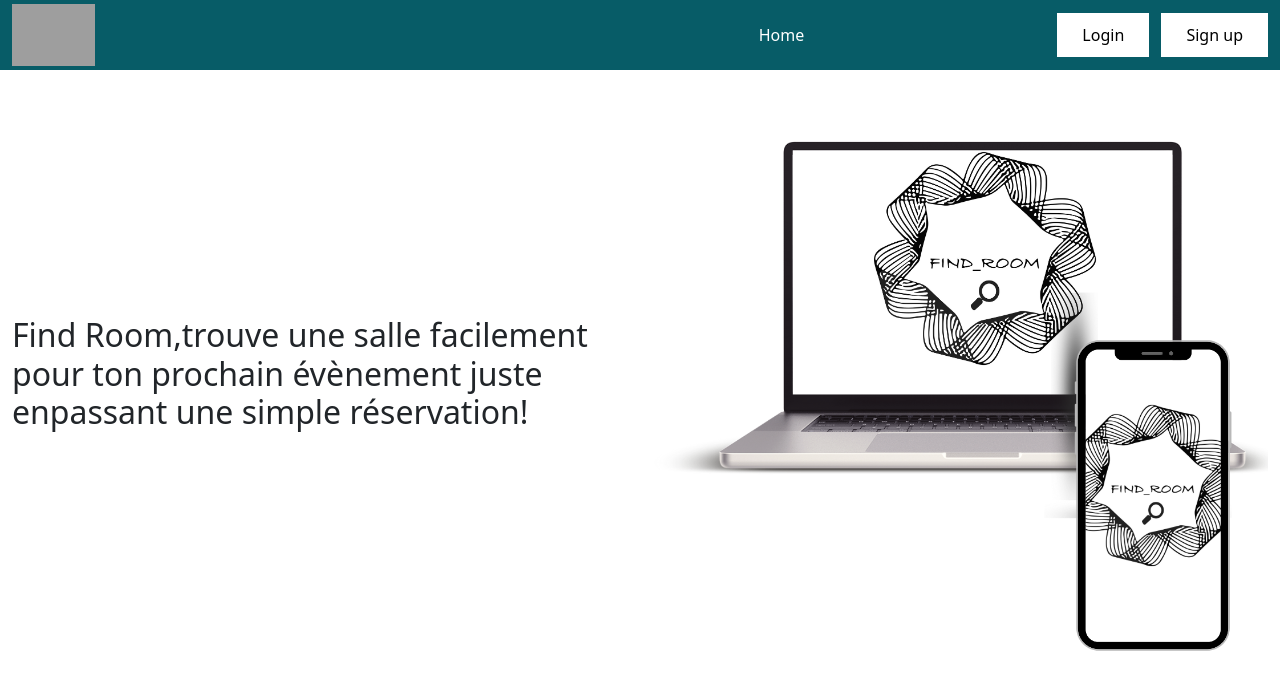
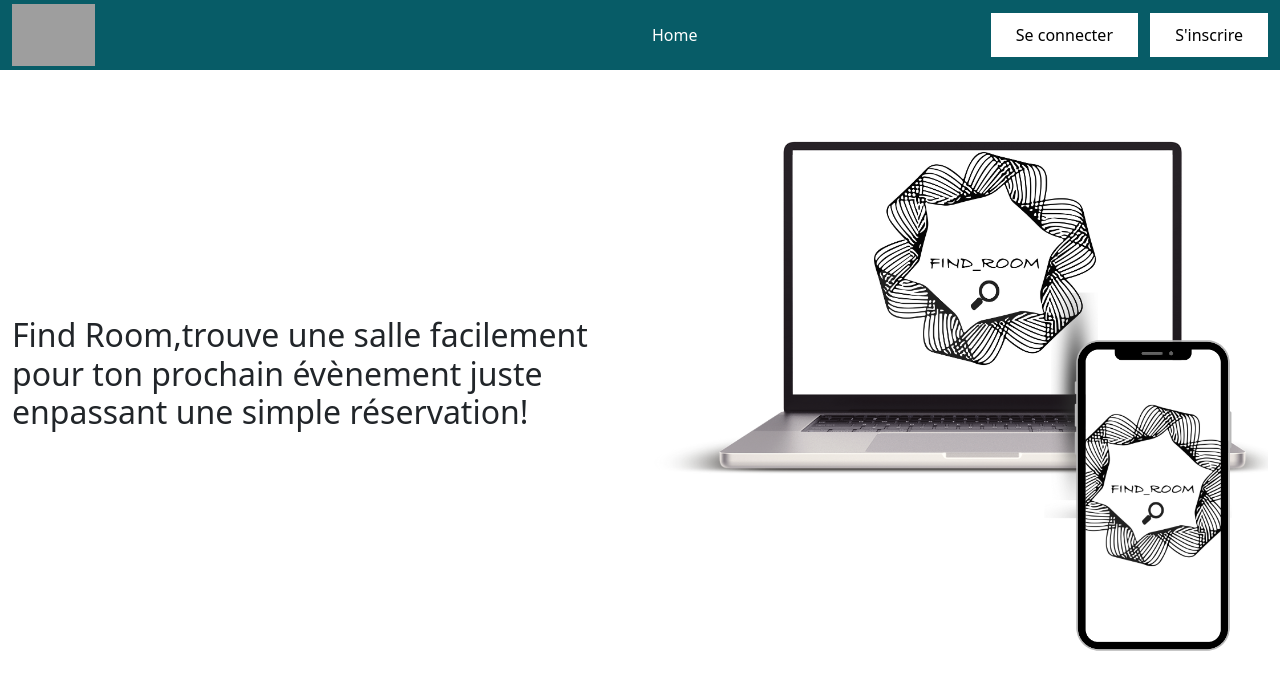
Before and after one commit to Sabo110/projet-tutore-license-avec-django, a Django app: page / in a window 1280 px wide. Shown: the top 685 px of the page. Run offline with Django 5.2, Linux system fonts and the light colour scheme; grey boxes are pictures that could not be loaded.

Commit message:
mis ajour des liens de la navbar

```diff
--- a/tutorial_project/templates/navbar1.html
+++ b/tutorial_project/templates/navbar1.html
@@ -5,12 +5,23 @@
         <div class="col-lg-1 col-md-2 ">
             <img src="{% static "images/logo.svg" %}" alt="logo" width="" height="" class="img-fluid">
         </div>
-        <div class="col-lg-1 offset-lg-6 col-md-2 offset-md-3">
-            <a href="" id="home">Home</a>
+        <div class="col-lg-1 offset-lg-5 col-md-2 offset-md-2">
+            {% if user.is_authenticated %}
+                <p style="color: white;">salut {{ user.username }}</p>
+            {% else %}
+                <a href="" id="home"> Home </a>
+            {% endif %}
+
         </div>
-        <div class="col-lg-3 offset-lg-1 col-md-4  offset-md-1 text-end ">
-            <a href="" class="btn_l me-2">Login</a>
-            <a href="" class="btn_l">Sign up</a>
+        <div class="col-lg-5 offset-lg-0 col-md-6  offset-md-0 text-end ">
+            {% if user.is_authenticated %}
+                <a href="{% url "login" %}" class="btn_l me-2">Mes reservations</a>
+                <a href="{% url "log_out" %}" class="btn_l">Se deconnecter</a>
+            {% else %}
+                <a href="{% url "login" %}" class="btn_l me-2">Se connecter</a>
+                <a href="{% url "sign_up" %}" class="btn_l">S'inscrire</a>
+            {% endif %}
+
         </div>
     </div>
 </nav>
--- a/tutorial_project/tutorial_project/settings.py
+++ b/tutorial_project/tutorial_project/settings.py
@@ -12,6 +12,7 @@ https://docs.djangoproject.com/en/5.0/ref/settings/
 
 from pathlib import Path
 import os
+from django.urls import reverse_lazy
 # Build paths inside the project like this: BASE_DIR / 'subdir'.
 BASE_DIR = Path(__file__).resolve().parent.parent
 
@@ -129,3 +130,7 @@ MEDIA_URL = '/media/'
 DEFAULT_AUTO_FIELD = 'django.db.models.BigAutoField'
 
 AUTH_USER_MODEL = "authentification.CustomUser"
+
+LOGIN_REDIRECT_URL = reverse_lazy('home_page')
+
+LOGOUT_REDIRECT_URL = reverse_lazy('home_page')
```
Also changed, not shown: tutorial_project/authentification/views.py (+9 -4 lines).
